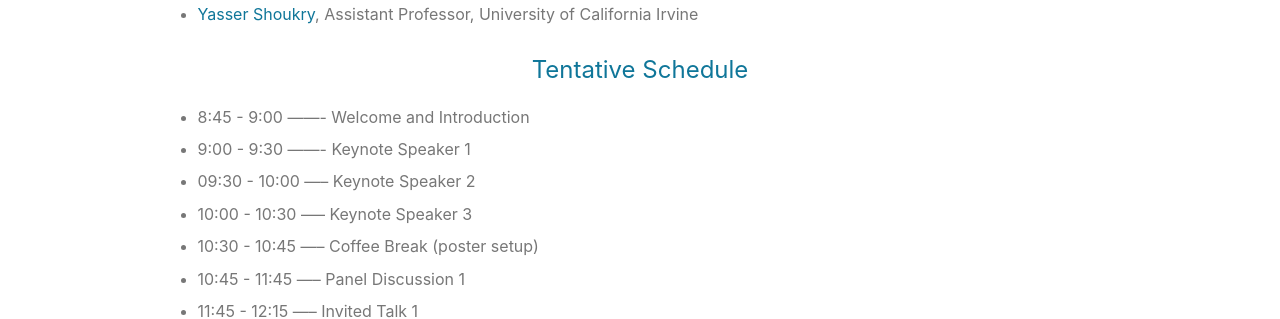
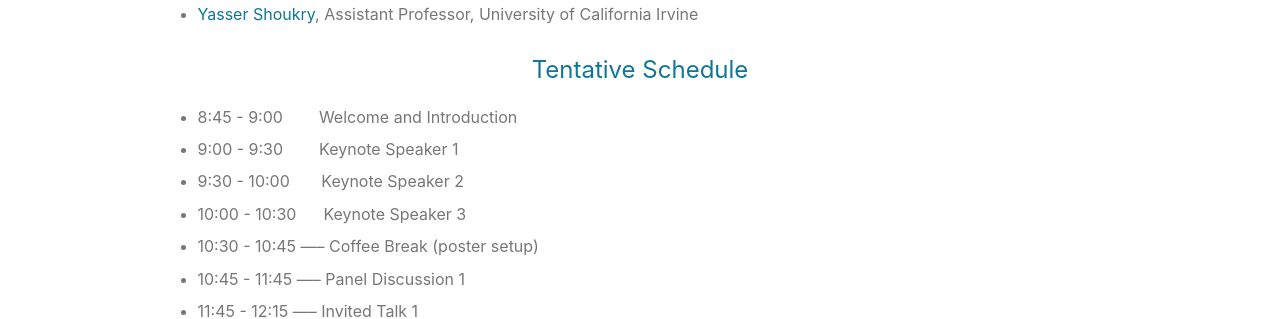
Before and after one commit to aria-systems-group/website, a Jekyll site: the page built from pages/workshop2023.md, in a window 1280 px wide. Shown: the part 1511-1830 px from the top of the page. Built offline with Jekyll 4.4.1, drawn with Linux system fonts in a browser that asks for light colours.

Commit message:
workshop schedule

```diff
--- a/pages/workshop2023.md
+++ b/pages/workshop2023.md
@@ -110,10 +110,10 @@ TU Munich and Univ. of Toronto  <br>
 |16:45 - 17:45|	Panel Discussion 2 & Concluding Remarks |
 |17:45 – 18:45|	Poster Presentations |  -->
 
-- 8:45 - 9:00 ------- Welcome and Introduction
-- 9:00 - 9:30 ------- Keynote Speaker 1
-- 09:30 - 10:00 ----- Keynote Speaker 2
-- 10:00 - 10:30	----- Keynote Speaker 3
+- 8:45 - 9:00 &nbsp;&nbsp;&nbsp;&nbsp;&nbsp;&nbsp; Welcome and Introduction
+- 9:00 - 9:30 &nbsp;&nbsp;&nbsp;&nbsp;&nbsp;&nbsp; Keynote Speaker 1
+- 9:30 - 10:00 &nbsp;&nbsp;&nbsp;&nbsp;&nbsp; Keynote Speaker 2
+- 10:00 - 10:30	&nbsp;&nbsp;&nbsp;&nbsp; Keynote Speaker 3
 - 10:30 - 10:45	----- Coffee Break (poster setup)
 - 10:45 - 11:45	----- Panel Discussion 1
 - 11:45 - 12:15	----- Invited Talk 1
```
